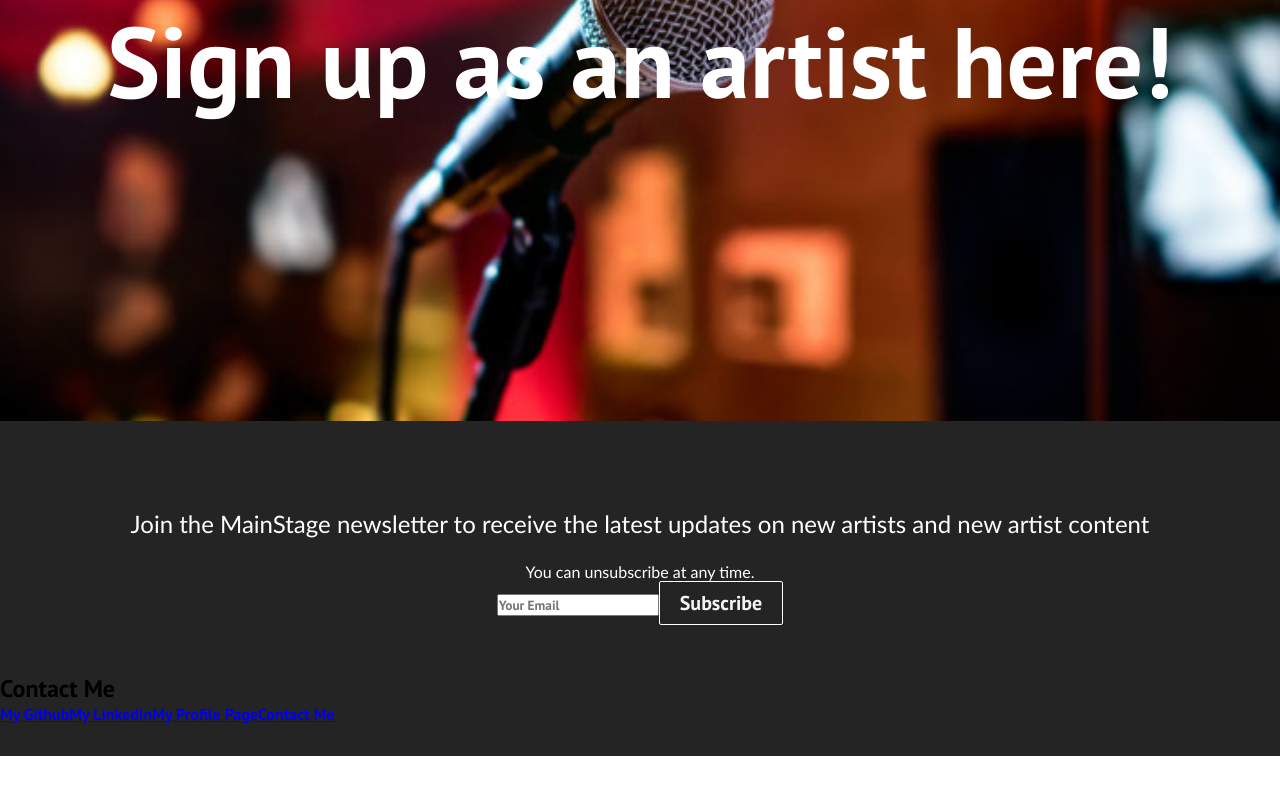
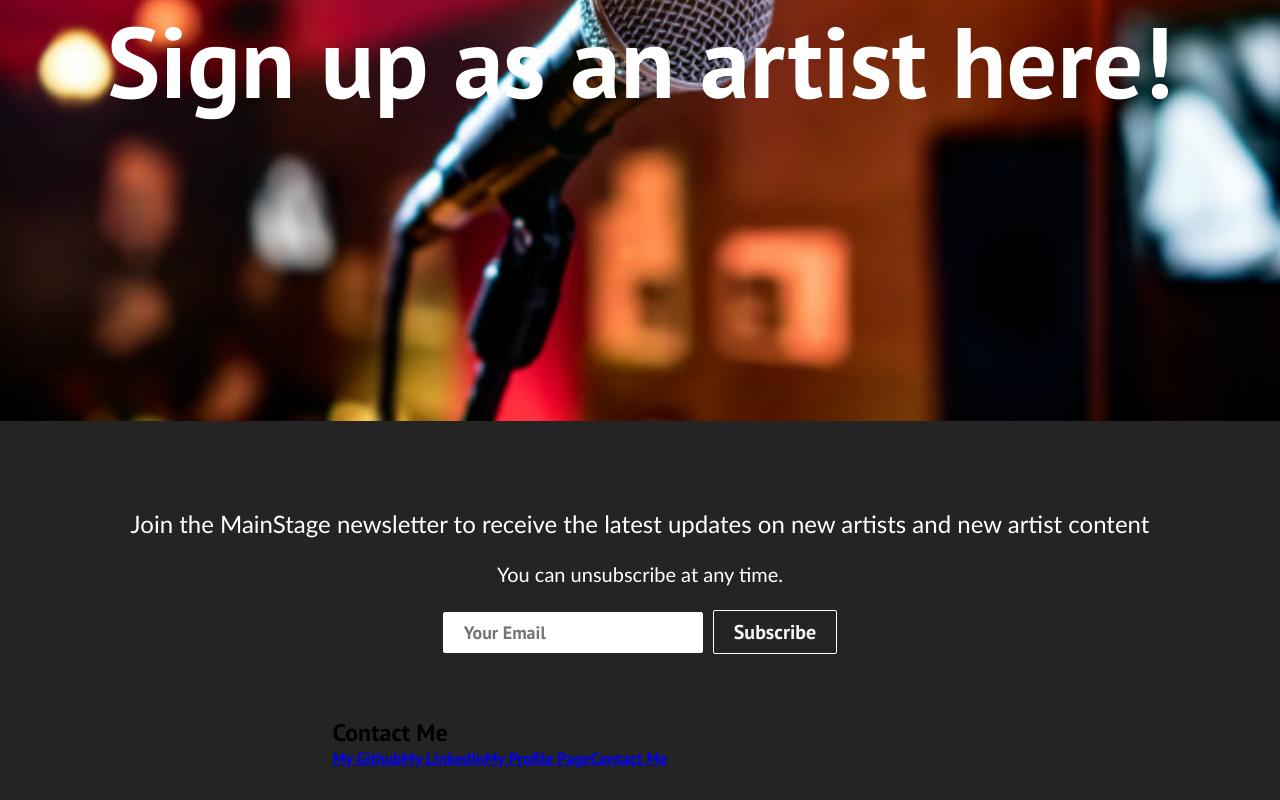
Before and after one commit to tayphill13/mainstage-proto, a React (Create React App) app: page /sign-up in a window 1280 px wide. Shown: the part 384-1184 px from the top of the page. Before the commit the page ends 1140 px from the top, so only its background shows below. Built offline with nearby package versions, Linux system fonts and the light colour scheme.

Commit message:
add flex to footer links and wrapper

```diff
--- a/src/components/Footer.css
+++ b/src/components/Footer.css
@@ -28,3 +28,33 @@
   margin-bottom: 24px;
   font-size: 24px;
 }
+.footer-subscription-text {
+  margin-bottom: 24px;
+  font-size: 20px;
+}
+
+.footer-input {
+  padding: 8px 20px;
+  border-radius: 2px;
+  margin-right: 10px;
+  outline: none;
+  border: none;
+  font-size: 18px;
+  margin-bottom: 16px;
+  border: 1px solid #fff;
+}
+
+.footer-links {
+  width: 100%;
+  max-width: 1000px;
+  display: flex;
+  justify-content: center;
+}
+
+.footer-link-wrapper {
+  display: flex;
+}
+
+.footer-link-items {
+
+}
```
